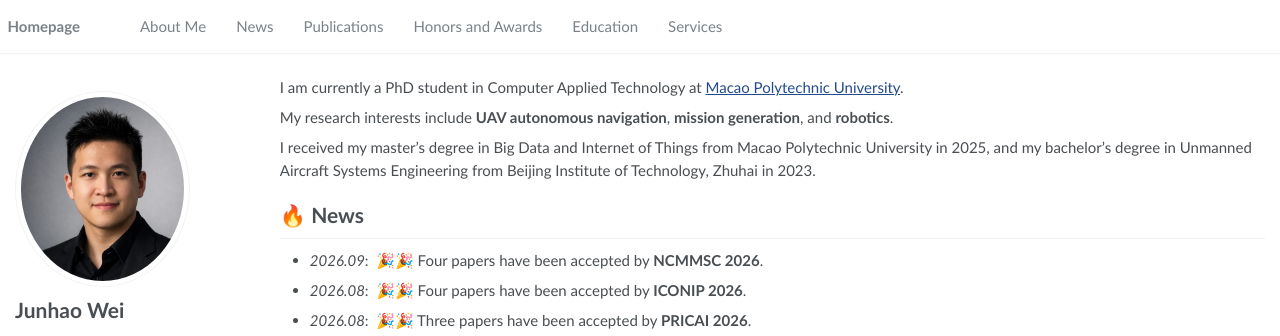
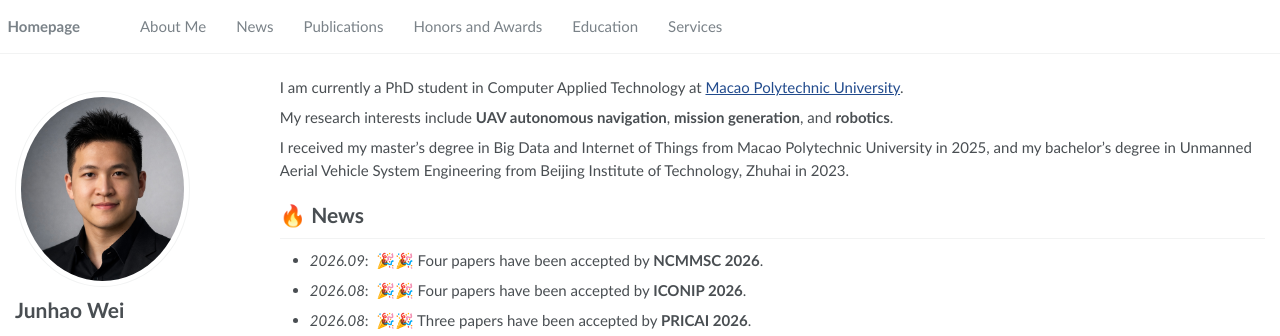
Before and after one commit to JunhaoWei-mpu/JunhaoWei-mpu.github.io, a Jekyll site: the page built from _pages/about.md, in a window 1280 px wide and 900 px high. Shown: the top 336 px of the window. Built offline with Jekyll 4.4.1, drawn with Linux system fonts in a browser that asks for light colours; some of the changed text lies outside the part shown.

Commit message:
Correct undergraduate program name and use portrait favicon

```diff
--- a/_includes/head/custom.html
+++ b/_includes/head/custom.html
@@ -1,2 +1,2 @@
-<link rel="icon" href="{{ '/assets/favicon.svg' | relative_url }}" type="image/svg+xml">
+<link rel="icon" href="{{ '/assets/portrait.jpg' | relative_url }}" type="image/jpeg">
 <meta name="theme-color" content="#ffffff">
--- a/_pages/about.md
+++ b/_pages/about.md
@@ -14,7 +14,7 @@ I am currently a PhD student in Computer Applied Technology at [Macao Polytechni
 
 My research interests include **UAV autonomous navigation**, **mission generation**, and **robotics**.
 
-I received my master's degree in Big Data and Internet of Things from Macao Polytechnic University in 2025, and my bachelor's degree in Unmanned Aircraft Systems Engineering from Beijing Institute of Technology, Zhuhai in 2023.
+I received my master's degree in Big Data and Internet of Things from Macao Polytechnic University in 2025, and my bachelor's degree in Unmanned Aerial Vehicle System Engineering from Beijing Institute of Technology, Zhuhai in 2023.
 
 # 🔥 News
 {: #news}
@@ -46,7 +46,7 @@ I received my master's degree in Big Data and Internet of Things from Macao Poly
 
 - *2025 – Present*, PhD in Computer Applied Technology, **Macao Polytechnic University**
 - *2023 – 2025*, Master's in Big Data and Internet of Things, **Macao Polytechnic University**
-- *2019 – 2023*, Bachelor's in Unmanned Aircraft Systems Engineering, **Beijing Institute of Technology, Zhuhai**
+- *2019 – 2023*, Bachelor's in Unmanned Aerial Vehicle System Engineering, **Beijing Institute of Technology, Zhuhai**
 
 # 📚 Academic Services
 {: #services}
```
Also changed, not shown: README.md (+1 -1 lines), assets/favicon.svg (deleted).
